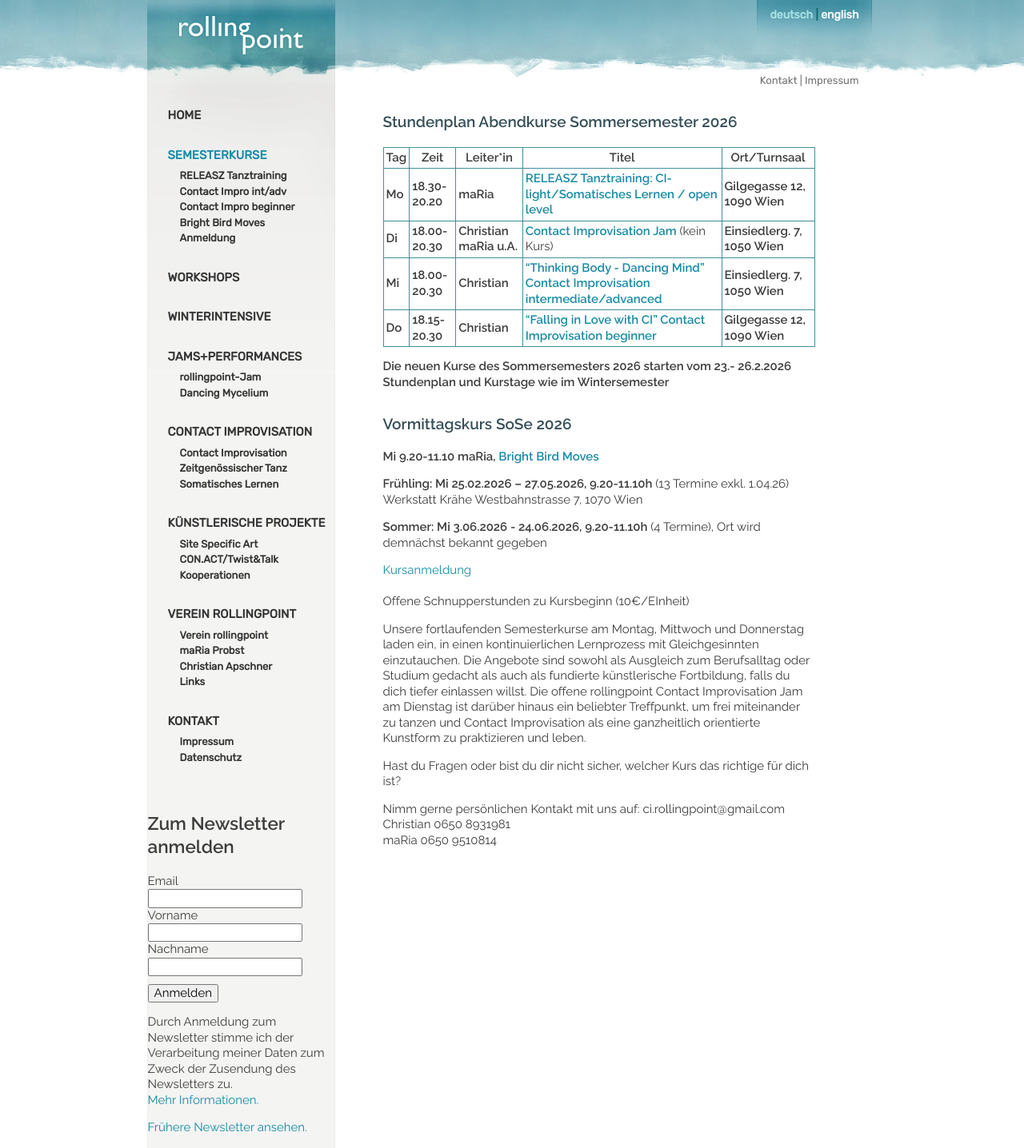
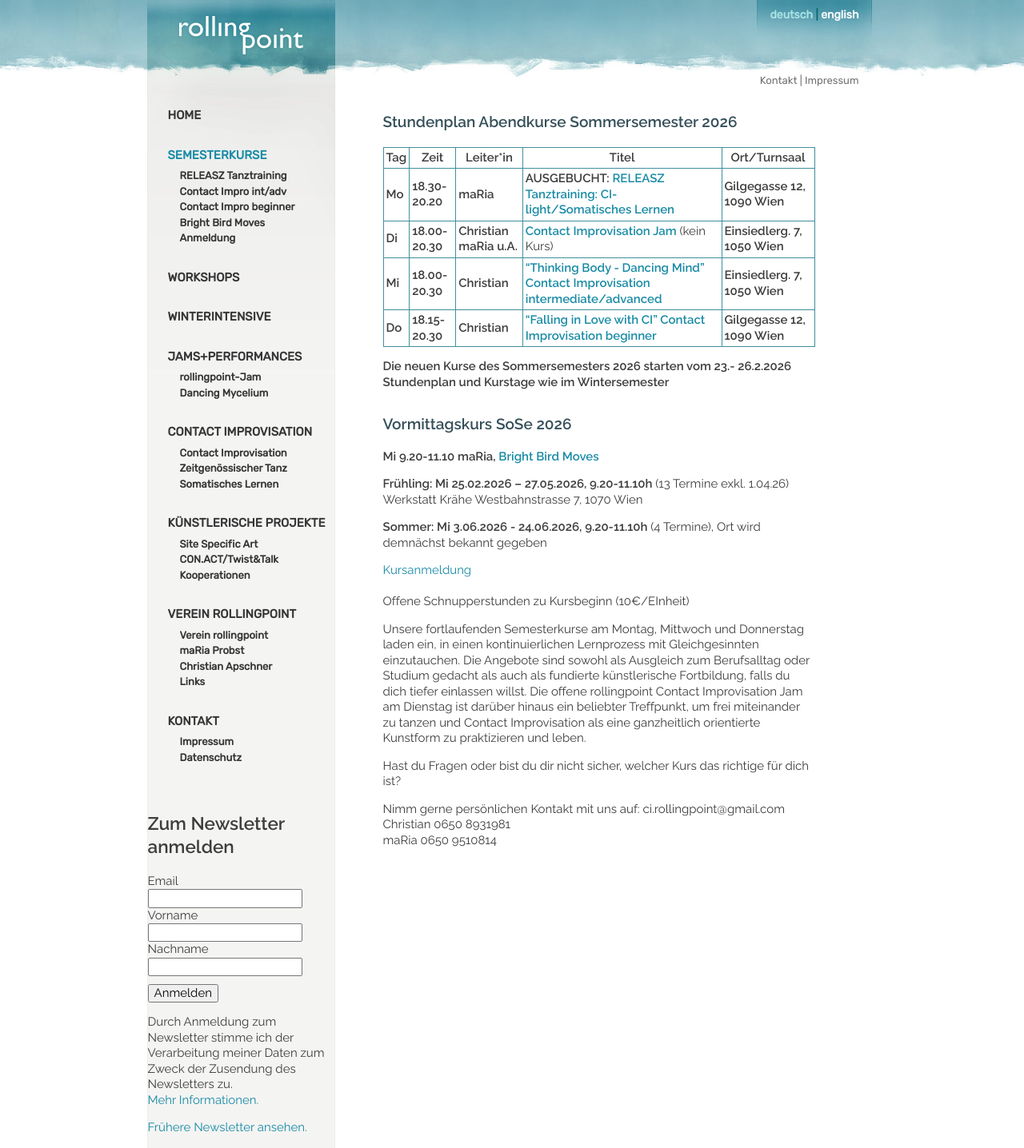
Before and after one commit to manulari/rollingpointat, a Jekyll site: the page built from _pages_de/kurse-1.md, in a window 1280 px wide. Shown: the whole page at 80% size. Built offline with Jekyll 4.4.1, drawn with Linux system fonts in a browser that asks for light colours; comment, search, counter and statistics services are not loaded.

Commit message:
Update page (de) “kurse-1”

```diff
--- a/_pages_de/kurse-1.md
+++ b/_pages_de/kurse-1.md
@@ -7,7 +7,7 @@ language: de
 
 | Tag    | Zeit            | Leiter*in                | Titel                                                                                         | Ort/Turnsaal                  |
 | ------ | --------------- | ------------------------ | --------------------------------------------------------------------------------------------- | ----------------------------- |
-| **Mo** | **18.30-20.20** | **maRia**                | **[RELEASZ Tanztraining: CI-light/Somatisches Lernen / open level](/releasze)**               | **Gilgegasse 12, 1090 Wien**  |
+| **Mo** | **18.30-20.20** | **maRia**                | **AUSGEBUCHT:** **[RELEASZ Tanztraining: CI-light/Somatisches Lernen ](/releasze)**           | **Gilgegasse 12, 1090 Wien**  |
 | **Di** | **18.00-20.30** | **Christian maRia u.A.** | **[Contact Improvisation Jam](/jams)** (kein Kurs)                                            | **Einsiedlerg. 7, 1050 Wien** |
 | **Mi** | **18.00-20.30** | **Christian**            | **[“Thinking Body - Dancing Mind” Contact Improvisation intermediate/advanced](/contactadv)** | **Einsiedlerg. 7, 1050 Wien** |
 | **Do** | **18.15-20.30** | **Christian**            | **["Falling in Love with CI" Contact Improvisation beginner](/contactbeg)**                   | **Gilgegasse 12, 1090 Wien**  |
```
